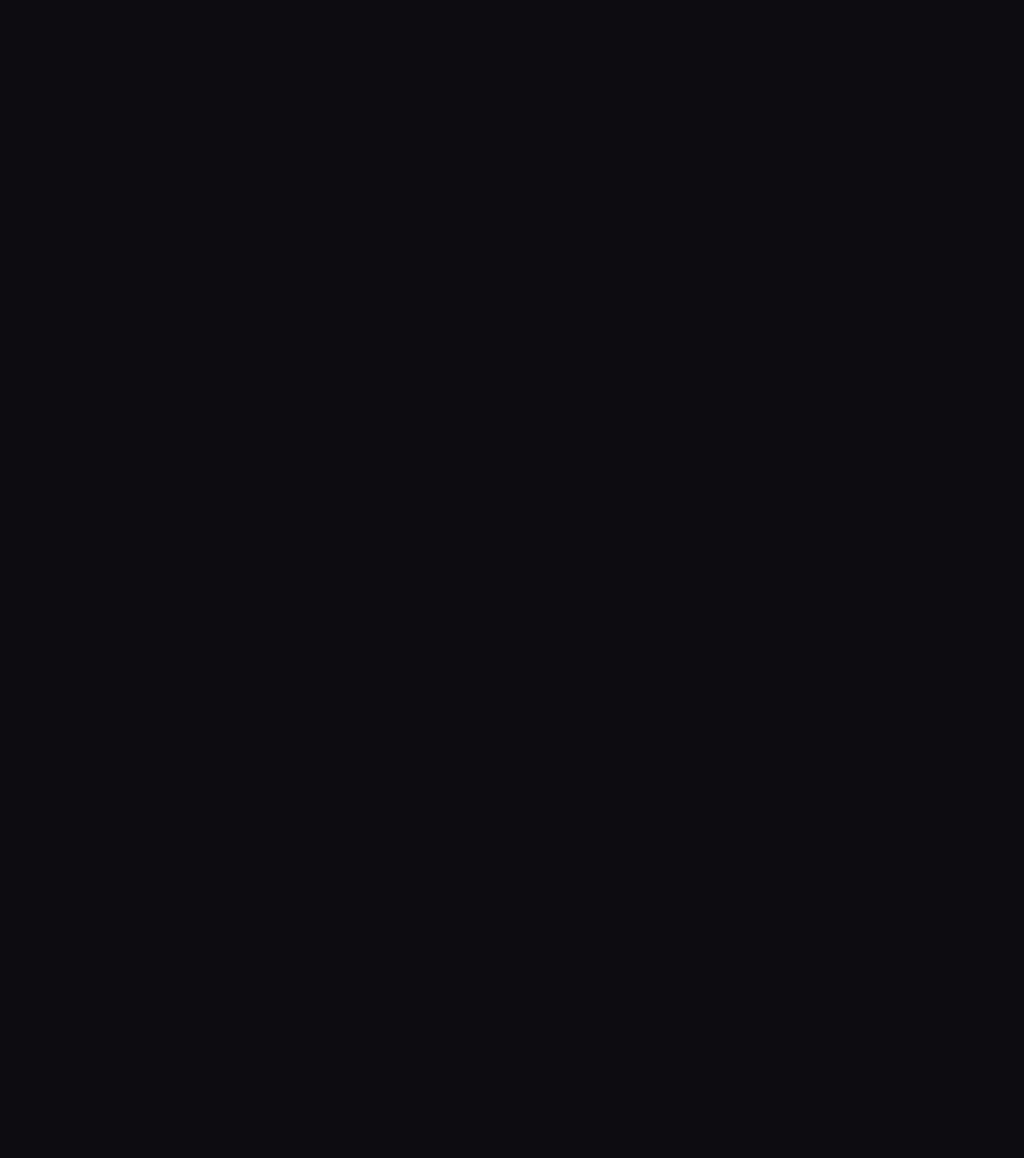
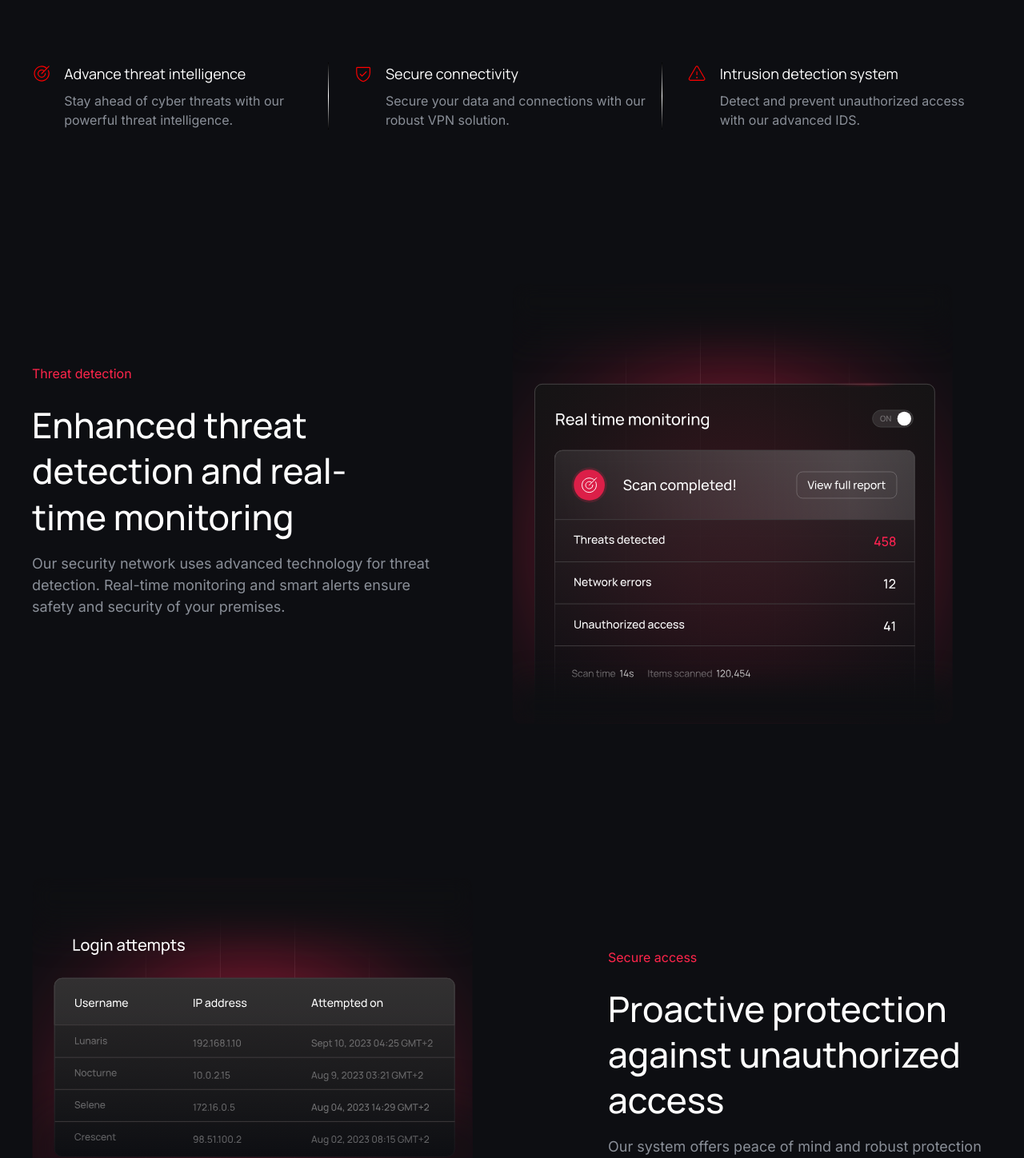
Before and after one commit to iamendy/nue, a Next.js app: page / in a window 1280 px wide. Shown: the part 842-2290 px from the top of the page at 80% size. Before the commit the page ends 840 px from the top, so only its background shows below. Built offline with nearby package versions, Linux system fonts and the light colour scheme; a web font is replaced by a local one.

Commit message:
update: added secure & threat components

```diff
--- a/src/components/Mesh.tsx
+++ b/src/components/Mesh.tsx
@@ -22,13 +22,13 @@ const Mesh = () => {
               >
                 <stop
                   offset="0"
-                  stop-color='var(--token-88b568e1-e6f8-4980-bc8c-36e51a98442d, rgb(255, 255, 255)) /* {"name":"White"} */'
-                  stop-opacity="1"
+                  stopColor='var(--token-88b568e1-e6f8-4980-bc8c-36e51a98442d, rgb(255, 255, 255)) /* {"name":"White"} */'
+                  stopOpacity="1"
                 ></stop>
                 <stop
                   offset="1"
-                  stop-color="rgba(13, 14, 18, 0)"
-                  stop-opacity="0"
+                  stopColor="rgba(13, 14, 18, 0)"
+                  stopOpacity="0"
                 ></stop>
               </radialGradient>
             </defs>
--- a/src/pages/index.tsx
+++ b/src/pages/index.tsx
@@ -1,5 +1,7 @@
 import Layout from "@/components/Layout";
 import Mesh from "@/components/Mesh";
+import Advance from "@/components/icons/advance";
+
 export default function Home() {
   return (
     <Layout>
@@ -63,7 +65,119 @@ export default function Home() {
         <Mesh />
       </section>
 
-      <section></section>
+      <section className="py-16 px-4 lg:py-20 lg:px-10">
+        <div className="space-y-8 lg:space-y-0 lg:flex lg:gap-x-8 items-center">
+          <div className="feature relative flex space-x-4 border-b pb-8 border-b-features/40 lg:pb-0 lg:border-b-0 items-start">
+            <svg
+              xmlns="http://www.w3.org/2000/svg"
+              viewBox="0 0 256 256"
+              fill="red"
+              className="w-9 h-9 -mt-1"
+            >
+              <g>
+                <path d="M220.06,84a102.06,102.06,0,1,1-24.31-32.27l24-24a6,6,0,0,1,8.48,8.49l-96,96a6,6,0,1,1-8.48-8.49l29.39-29.4a42,42,0,1,0,16.78,31.24,6,6,0,1,1,12-.68A54,54,0,1,1,161.7,85.83l25.54-25.55a89.91,89.91,0,1,0,22,28.93A6,6,0,1,1,220.06,84Z"></path>
+              </g>
+            </svg>
+            <div className="flex-col space-y-2 ">
+              <h3 className="font-manrope text-lg">
+                Advance threat intelligence
+              </h3>
+              <p className="text-features">
+                Stay ahead of cyber threats with our powerful threat
+                intelligence.
+              </p>
+            </div>
+          </div>
+
+          <div className="feature relative flex space-x-4 border-b pb-8 border-b-features/40 lg:pb-0 lg:border-b-0 lg:pr-5">
+            <svg
+              xmlns="http://www.w3.org/2000/svg"
+              viewBox="0 0 256 256"
+              focusable="false"
+              fill="red"
+              className="w-9 h-9 -mt-1"
+            >
+              <g>
+                <path d="M208,42H48A14,14,0,0,0,34,56v58.77c0,88.24,74.68,117.52,89.65,122.49a13.5,13.5,0,0,0,8.7,0c15-5,89.65-34.25,89.65-122.49V56A14,14,0,0,0,208,42Zm2,72.79c0,80-67.84,106.59-81.44,111.1a1.55,1.55,0,0,1-1.12,0C113.84,221.38,46,194.79,46,114.79V56a2,2,0,0,1,2-2H208a2,2,0,0,1,2,2Zm-37.76-15a6,6,0,0,1,0,8.48l-56,56a6,6,0,0,1-8.48,0l-24-24a6,6,0,0,1,8.48-8.48L112,151.51l51.76-51.75A6,6,0,0,1,172.24,99.76Z"></path>
+              </g>
+            </svg>
+
+            <div className="flex-col space-y-2 ">
+              <h3 className="font-manrope text-lg">Secure connectivity</h3>
+              <p className="text-features">
+                Secure your data and connections with our robust VPN solution.
+              </p>
+            </div>
+          </div>
+
+          <div className="flex space-x-4 ">
+            <svg
+              xmlns="http://www.w3.org/2000/svg"
+              viewBox="0 0 256 256"
+              fill="red"
+              className="w-9 h-9 -mt-1"
+            >
+              <g>
+                <path d="M235.07,189.09,147.61,37.22h0a22.75,22.75,0,0,0-39.22,0L20.93,189.09a21.53,21.53,0,0,0,0,21.72A22.35,22.35,0,0,0,40.55,222h174.9a22.35,22.35,0,0,0,19.6-11.19A21.53,21.53,0,0,0,235.07,189.09ZM224.66,204.8a10.46,10.46,0,0,1-9.21,5.2H40.55a10.46,10.46,0,0,1-9.21-5.2,9.51,9.51,0,0,1,0-9.72L118.79,43.21a10.75,10.75,0,0,1,18.42,0l87.46,151.87A9.51,9.51,0,0,1,224.66,204.8ZM122,144V104a6,6,0,0,1,12,0v40a6,6,0,0,1-12,0Zm16,36a10,10,0,1,1-10-10A10,10,0,0,1,138,180Z"></path>
+              </g>
+            </svg>
+
+            <div className="flex-col space-y-2 ">
+              <h3 className="font-manrope text-lg">
+                Intrusion detection system
+              </h3>
+              <p className="text-features lg:pr-5">
+                Detect and prevent unauthorized access with our advanced IDS.
+              </p>
+            </div>
+          </div>
+        </div>
+      </section>
+
+      <section className="py-16 px-4 lg:py-20 lg:px-10">
+        <div className="lg:flex lg:items-center">
+          <div className="lg:flex-1">
+            <h3 className=" text-red text-[16px] mb-6">Threat detection</h3>
+
+            <h1 className="font-manrope font-medium text-[28px] leading-[130%] mb-4 pr-4 lg:text-[44px] lg:w-[80%]">
+              Enhanced threat detection and real-time monitoring
+            </h1>
+            <p className="text-features leading-[1.5em] text-lg lg:w-[85%] pr-3">
+              Our security network uses advanced technology for threat
+              detection. Real-time monitoring and smart alerts ensure safety and
+              security of your premises.
+            </p>
+          </div>
+
+          <div className="mt-8 lg:flex-1">
+            <img src="/img/threat.svg" alt="" />
+          </div>
+        </div>
+      </section>
+
+      <section className="py-16 px-4 lg:py-20 lg:px-10">
+        <div className="lg:flex lg:items-center">
+          <div className="lg:flex-1 lg:order-2">
+            <div className=" lg:w-[80%] lg:ml-auto">
+              <h3 className=" text-red text-[16px] mb-6">Secure access</h3>
+
+              <h1 className="font-manrope font-medium text-[28px] leading-[130%] mb-4 pr-4 lg:text-[44px] ">
+                Proactive protection against unauthorized access
+              </h1>
+              <p className="text-features leading-[1.5em] text-lg pr-3 lg:pr-1">
+                Our system offers peace of mind and robust protection for your
+                premises. With proactive monitoring and swift response
+                mechanisms, unauthorized access attempts are swiftly detected
+                and mitigated.
+              </p>
+            </div>
+          </div>
+
+          <div className="mt-8 lg:flex-1 lg:order-1">
+            <img src="/img/login.svg" alt="" />
+          </div>
+        </div>
+      </section>
     </Layout>
   );
 }
--- a/src/styles/globals.css
+++ b/src/styles/globals.css
@@ -27,3 +27,20 @@ body {
   right: 0;
   z-index: 0;
 }
+
+.feature::before {
+  display: none;
+  content: "";
+  width: 1px;
+  height: 100%;
+  background: linear-gradient(to bottom, black, white, black);
+  position: absolute;
+  top: 0;
+  left: calc(100%);
+}
+
+@media screen and (min-width: 1024px) {
+  .feature::before {
+    display: block;
+  }
+}
--- a/tailwind.config.js
+++ b/tailwind.config.js
@@ -19,6 +19,7 @@ module.exports = {
         gray: "rgb(138, 143, 152)",
         dark: "#928c97",
         base: "#0d0e12",
+        features: "#8a8f98",
         "gray-50": "rgba(227, 229, 232, 0.52)",
         "gray-100": "hsl(240, 5%, 20%)",
         "gray-200": "rgb(34, 34, 38)",
```
Also changed, not shown: src/components/icons/Advance.tsx (added, +17 -0 lines), public/img/login.svg (added), public/img/threat.svg (added).
